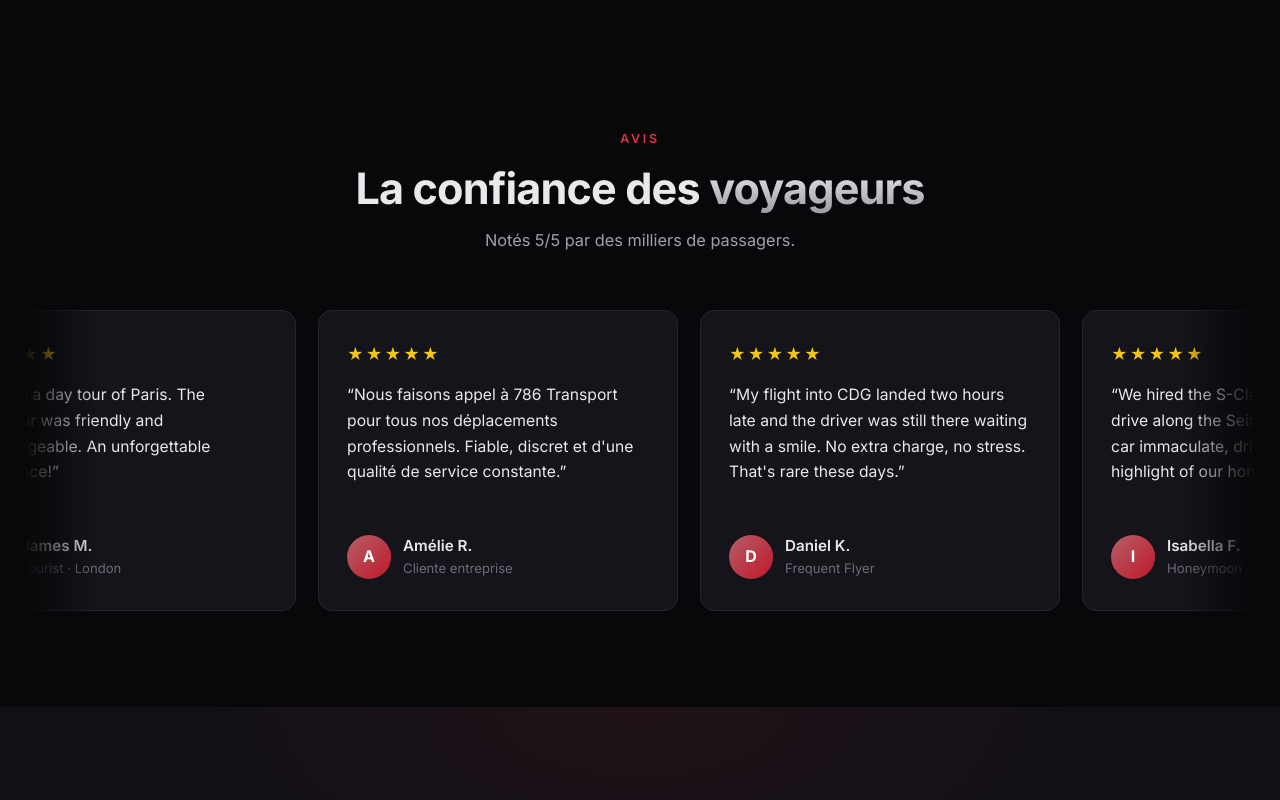
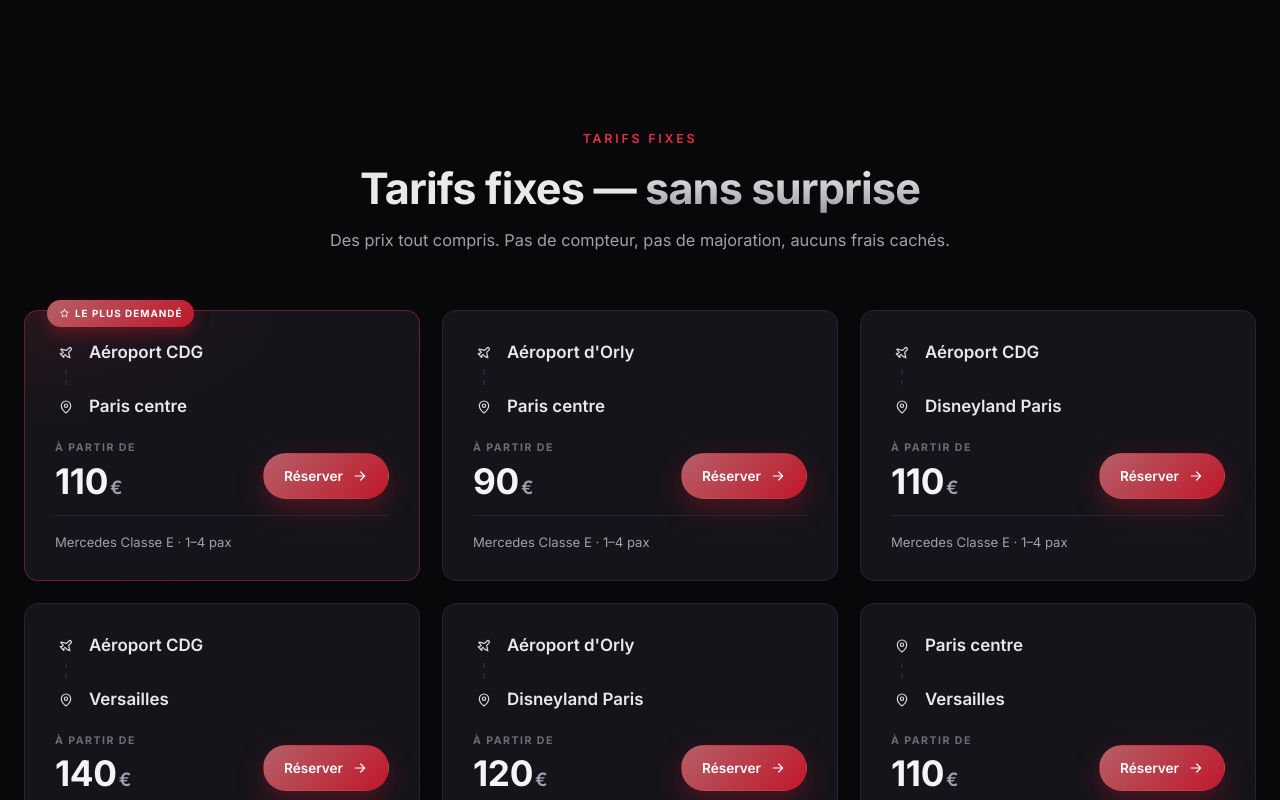
Before and after one commit to Haider-Ali-RoR/wheels786, a React (Vite) app: page / in a window 1280 px wide. Shown: the part 1880-2680 px from the top of the page. Built offline with nearby package versions, Linux system fonts and the light colour scheme.

Commit message:
Add fixed rates section
Signed-off-by: Haider-Ali-RoR <haider.ali@devhouse.co>

```diff
--- a/src/App.tsx
+++ b/src/App.tsx
@@ -3,6 +3,7 @@ import Hero from "./components/Hero";
 import Stats from "./components/Stats";
 import Services from "./components/Services";
 import Fleet from "./components/Fleet";
+import FixedRates from "./components/FixedRates";
 import WhyUs from "./components/WhyUs";
 import Testimonials from "./components/Testimonials";
 import Faq from "./components/Faq";
@@ -22,6 +23,7 @@ export default function App() {
         <Hero />
         <Stats />
         <Fleet />
+        <FixedRates />
         <Testimonials />
         <Services />
         <WhyUs />
--- /dev/null
+++ b/src/components/FixedRates.tsx
@@ -0,0 +1,68 @@
+import { Link } from "react-router-dom";
+import { Icon } from "./Icons";
+import { useContent, useT } from "../i18n/LanguageContext";
+
+export default function FixedRates() {
+  const { fixedRates } = useContent();
+  const t = useT();
+  return (
+    <section id="pricing" className="section rates">
+      <div className="container">
+        <div className="section-head reveal">
+          <span className="eyebrow">{t.fixedRates.eyebrow}</span>
+          <h2 className="section-title">
+            {t.fixedRates.titleLead}{" "}
+            <span className="text-silver">{t.fixedRates.titleAccent}</span>
+          </h2>
+          <p className="section-sub">{t.fixedRates.sub}</p>
+        </div>
+
+        <div className="rates__grid">
+          {fixedRates.map((r, i) => (
+            <article
+              className={`rate-card reveal ${r.popular ? "rate-card--popular" : ""}`}
+              key={i}
+            >
+              {r.popular && (
+                <span className="rate-card__badge">
+                  <Icon name="star" size={11} /> {t.fixedRates.mostPopular}
+                </span>
+              )}
+
+              <div className="rate-card__route">
+                <div className="rate-card__stop">
+                  <span className="rate-card__icon">
+                    <Icon name={r.fromIcon} size={16} />
+                  </span>
+                  <span className="rate-card__city">{r.from}</span>
+                </div>
+                <span className="rate-card__line" />
+                <div className="rate-card__stop">
+                  <span className="rate-card__icon">
+                    <Icon name={r.toIcon} size={16} />
+                  </span>
+                  <span className="rate-card__city">{r.to}</span>
+                </div>
+              </div>
+
+              <div className="rate-card__foot">
+                <div className="rate-card__pricing">
+                  <span className="rate-card__from">{t.fixedRates.from}</span>
+                  <span className="rate-card__price">
+                    {r.price}
+                    <span className="rate-card__cur">€</span>
+                  </span>
+                </div>
+                <Link to="/book" className="btn btn--primary rate-card__book">
+                  {t.fixedRates.book} <Icon name="arrow" size={16} />
+                </Link>
+              </div>
+
+              <span className="rate-card__vehicle">{t.fixedRates.vehicleNote}</span>
+            </article>
+          ))}
+        </div>
+      </div>
+    </section>
+  );
+}
--- a/src/data/content.ts
+++ b/src/data/content.ts
@@ -54,6 +54,14 @@ export type ContentBundle = {
   features: { icon: string; title: string; text: string }[];
   stats: { value: string; label: string }[];
   routes: { from: string; to: string; duration: string; popular: boolean }[];
+  fixedRates: {
+    from: string;
+    to: string;
+    fromIcon: "plane" | "pin";
+    toIcon: "plane" | "pin";
+    price: number;
+    popular: boolean;
+  }[];
   coverage: string[];
   faqs: { q: string; a: string }[];
   bookingLocations: string[];
@@ -204,6 +212,15 @@ const en: ContentBundle = {
     { from: "Beauvais Airport", to: "Paris", duration: "~1h15", popular: false },
     { from: "Paris", to: "Disneyland Paris", duration: "~45 min", popular: false },
     { from: "Paris", to: "Reims", duration: "~1h45", popular: false },
+  ],
+
+  fixedRates: [
+    { from: "CDG Airport", to: "Paris City", fromIcon: "plane", toIcon: "pin", price: 110, popular: true },
+    { from: "Orly Airport", to: "Paris City", fromIcon: "plane", toIcon: "pin", price: 90, popular: false },
+    { from: "CDG Airport", to: "Disneyland Paris", fromIcon: "plane", toIcon: "pin", price: 110, popular: false },
+    { from: "CDG Airport", to: "Versailles", fromIcon: "plane", toIcon: "pin", price: 140, popular: false },
+    { from: "Orly Airport", to: "Disneyland Paris", fromIcon: "plane", toIcon: "pin", price: 120, popular: false },
+    { from: "Paris City", to: "Versailles", fromIcon: "pin", toIcon: "pin", price: 110, popular: false },
   ],
 
   coverage: [
@@ -403,6 +420,15 @@ const fr: ContentBundle = {
     { from: "Paris", to: "Reims", duration: "~1h45", popular: false },
   ],
 
+  fixedRates: [
+    { from: "Aéroport CDG", to: "Paris centre", fromIcon: "plane", toIcon: "pin", price: 110, popular: true },
+    { from: "Aéroport d'Orly", to: "Paris centre", fromIcon: "plane", toIcon: "pin", price: 90, popular: false },
+    { from: "Aéroport CDG", to: "Disneyland Paris", fromIcon: "plane", toIcon: "pin", price: 110, popular: false },
+    { from: "Aéroport CDG", to: "Versailles", fromIcon: "plane", toIcon: "pin", price: 140, popular: false },
+    { from: "Aéroport d'Orly", to: "Disneyland Paris", fromIcon: "plane", toIcon: "pin", price: 120, popular: false },
+    { from: "Paris centre", to: "Versailles", fromIcon: "pin", toIcon: "pin", price: 110, popular: false },
+  ],
+
   coverage: [
     "Paris (tous les arrondissements)",
     "Charles de Gaulle (CDG)",
--- a/src/i18n/strings.ts
+++ b/src/i18n/strings.ts
@@ -49,6 +49,16 @@ const fr = {
     passengers: "Passagers",
     luggage: "Bagages",
     enquire: "Se renseigner sur cette classe",
+  },
+  fixedRates: {
+    eyebrow: "Tarifs fixes",
+    titleLead: "Tarifs fixes —",
+    titleAccent: "sans surprise",
+    sub: "Des prix tout compris. Pas de compteur, pas de majoration, aucuns frais cachés.",
+    from: "À partir de",
+    book: "Réserver",
+    mostPopular: "Le plus demandé",
+    vehicleNote: "Mercedes Classe E · 1–4 pax",
   },
   why: {
     eyebrow: "Pourquoi nous choisir",
@@ -207,6 +217,16 @@ const en: UIStrings = {
     luggage: "Luggage",
     enquire: "Enquire About This Class",
   },
+  fixedRates: {
+    eyebrow: "Fixed Pricing",
+    titleLead: "Fixed Rates —",
+    titleAccent: "No Surprises",
+    sub: "All-inclusive prices. No meters, no surge pricing, no hidden fees.",
+    from: "From",
+    book: "Book",
+    mostPopular: "Most Popular",
+    vehicleNote: "Mercedes E-Class · 1–4 pax",
+  },
   why: {
     eyebrow: "Why Choose Us",
     titleLead: "The",
--- a/src/index.css
+++ b/src/index.css
@@ -929,6 +929,122 @@ h1, h2, h3, h4 {
 .routes__note a { color: var(--red-bright); font-weight: 600; }
 
 /* ============================================================
+   FIXED RATES
+   ============================================================ */
+.rates__grid {
+  display: grid;
+  grid-template-columns: repeat(3, 1fr);
+  gap: 22px;
+}
+.rate-card {
+  position: relative;
+  display: flex;
+  flex-direction: column;
+  background: var(--bg-card);
+  border: 1px solid var(--line);
+  border-radius: var(--radius);
+  padding: 28px 30px 26px;
+  transition: transform 0.25s ease, border-color 0.25s ease, box-shadow 0.25s ease;
+}
+.rate-card:hover {
+  transform: translateY(-6px);
+  border-color: #3a3a44;
+  box-shadow: 0 24px 48px rgba(0, 0, 0, 0.5);
+}
+.rate-card--popular {
+  border-color: rgba(226, 48, 66, 0.4);
+  background:
+    radial-gradient(120% 80% at 0% 0%, rgba(226, 48, 66, 0.09), transparent 55%),
+    var(--bg-card);
+}
+.rate-card__badge {
+  position: absolute;
+  top: -11px;
+  left: 22px;
+  display: inline-flex;
+  align-items: center;
+  gap: 5px;
+  background: var(--red-grad);
+  color: #fff;
+  font-size: 0.62rem;
+  font-weight: 700;
+  letter-spacing: 0.1em;
+  text-transform: uppercase;
+  padding: 5px 12px;
+  border-radius: 999px;
+  box-shadow: 0 6px 16px rgba(192, 24, 42, 0.4);
+}
+.rate-card__route {
+  display: flex;
+  flex-direction: column;
+}
+.rate-card__stop {
+  display: flex;
+  align-items: center;
+  gap: 12px;
+}
+.rate-card__icon {
+  flex: none;
+  display: grid;
+  place-items: center;
+  width: 22px;
+  height: 22px;
+  color: var(--silver);
+}
+.rate-card__city {
+  font-weight: 600;
+  font-size: 1.06rem;
+}
+.rate-card__line {
+  width: 2px;
+  height: 20px;
+  margin: 3px 0 3px 10px;
+  background: repeating-linear-gradient(180deg, var(--line) 0 5px, transparent 5px 10px);
+}
+.rate-card__foot {
+  display: flex;
+  align-items: flex-end;
+  justify-content: space-between;
+  gap: 14px;
+  margin-top: 22px;
+}
+.rate-card__pricing {
+  display: flex;
+  flex-direction: column;
+  line-height: 1;
+}
+.rate-card__from {
+  font-size: 0.66rem;
+  font-weight: 700;
+  letter-spacing: 0.14em;
+  text-transform: uppercase;
+  color: var(--text-mute);
+  margin-bottom: 10px;
+}
+.rate-card__price {
+  display: inline-flex;
+  align-items: baseline;
+  font-size: 2.2rem;
+  font-weight: 700;
+  color: var(--silver-2);
+  letter-spacing: -0.01em;
+}
+.rate-card__cur {
+  font-size: 1.15rem;
+  font-weight: 600;
+  color: var(--text-dim);
+  margin-left: 2px;
+}
+.rate-card__book { padding: 11px 20px; font-size: 0.85rem; }
+.rate-card__vehicle {
+  margin-top: 16px;
+  padding-top: 16px;
+  border-top: 1px solid var(--line);
+  font-size: 0.82rem;
+  color: var(--text-dim);
+}
+
+/* ============================================================
    FAQ
    ============================================================ */
 .faq { display: grid; gap: 12px; }
@@ -1346,6 +1462,7 @@ h1, h2, h3, h4 {
   .page-book .contact__info { order: 2; }
   .coverage__grid { grid-template-columns: repeat(2, 1fr); }
   .routes__grid { grid-template-columns: repeat(2, 1fr); }
+  .rates__grid { grid-template-columns: repeat(2, 1fr); }
   .services__grid, .fleet__grid { grid-template-columns: repeat(2, 1fr); }
   .footer__top { grid-template-columns: 1fr 1fr; gap: 32px; }
 }
@@ -1359,6 +1476,7 @@ h1, h2, h3, h4 {
 }
 @media (max-width: 760px) {
   .routes__grid { grid-template-columns: 1fr; }
+  .rates__grid { grid-template-columns: 1fr; }
   .cta-band__inner { flex-direction: column; text-align: center; }
   .cta-band__actions { justify-content: center; }
 }
```
